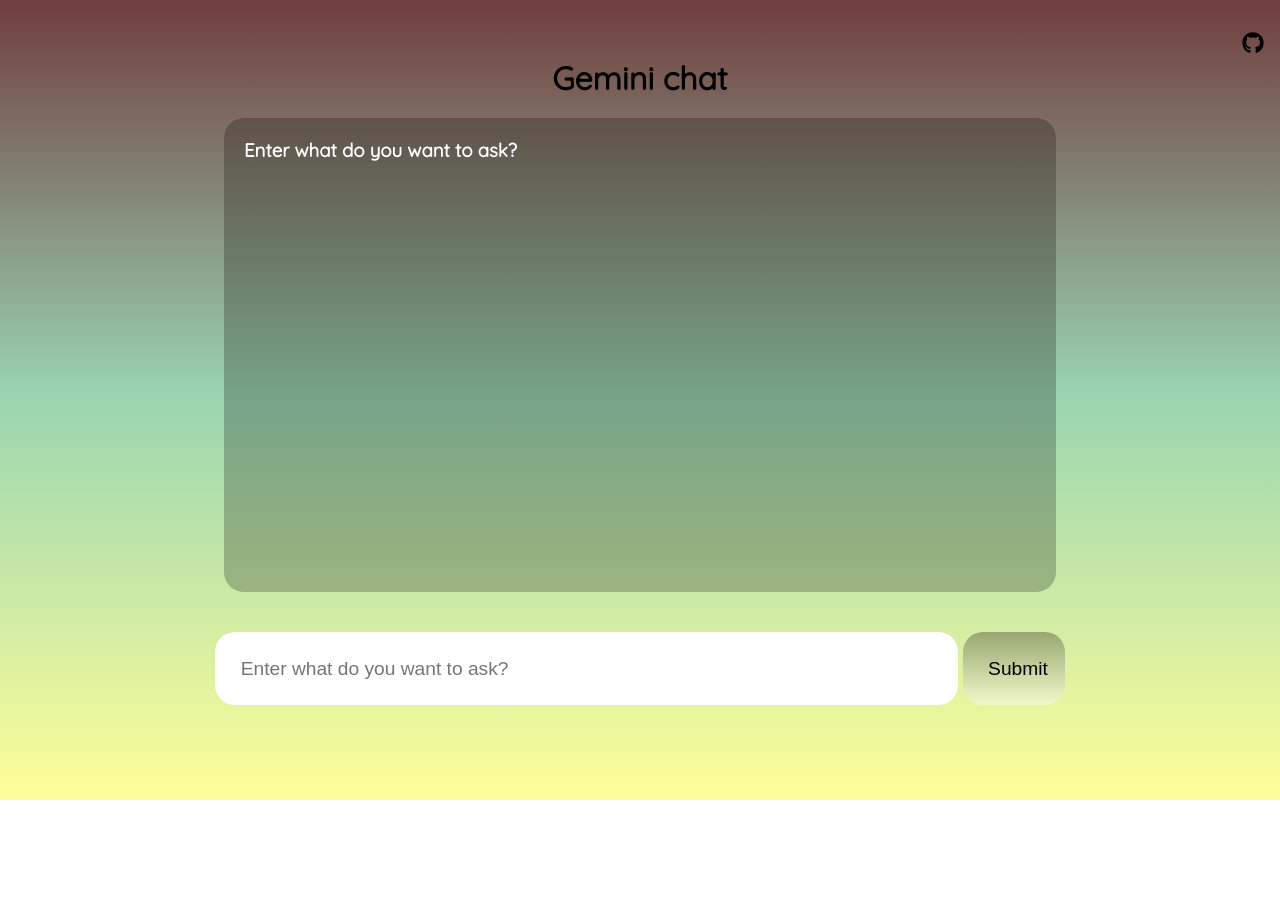
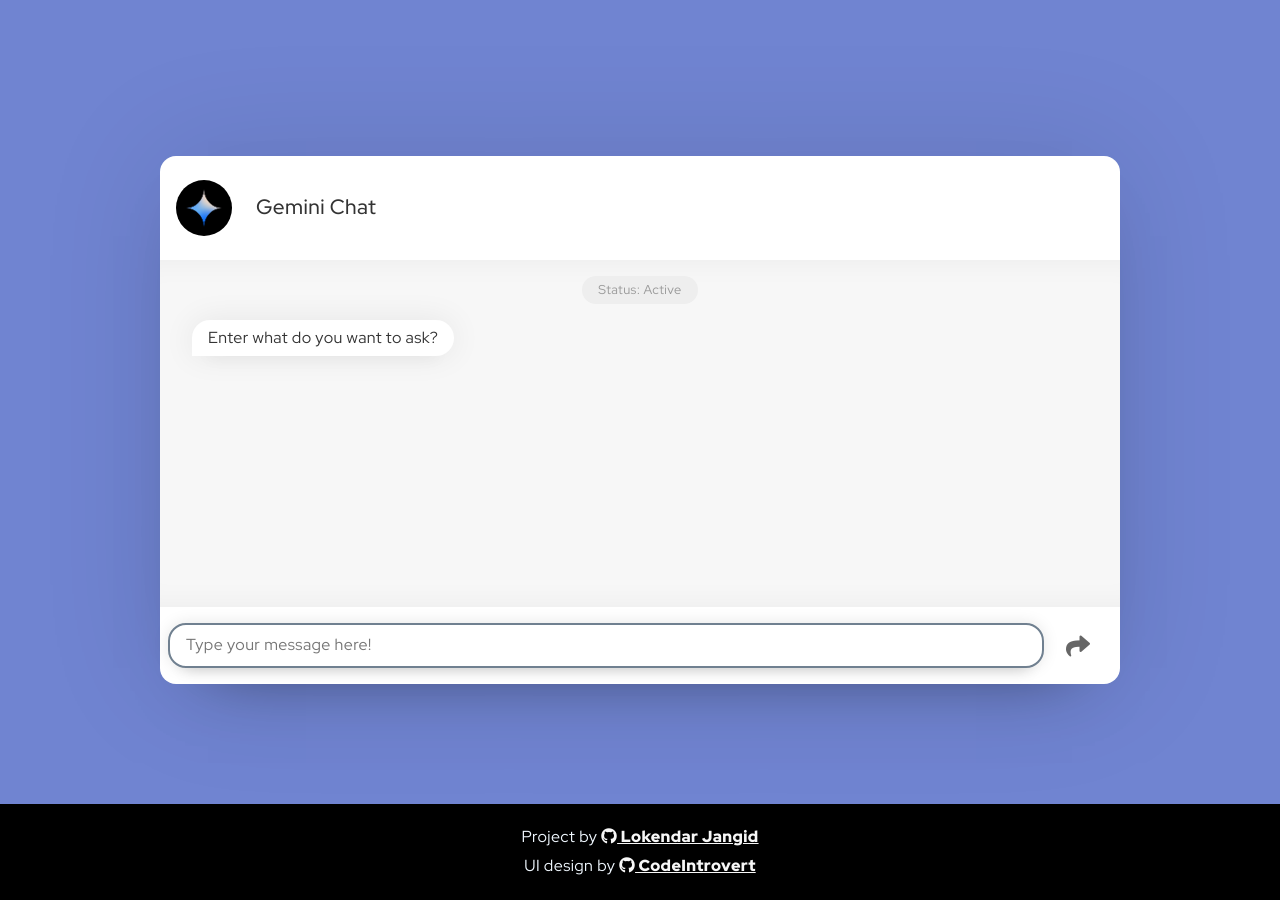
Before and after one commit to lokendarjangid/gemini-chat, a Flask app: page / in a window 1280 px wide. Before the commit the page ends 800 px from the top, so only its background shows below. Run offline with Flask 3, Linux system fonts and the light colour scheme; some libraries are stand-ins or nearby versions.

Commit message:
Major UI Overhaul

```diff
--- a/src/static/style.css
+++ b/src/static/style.css
@@ -1,148 +1,260 @@
-@import url('https://fonts.googleapis.com/css2?family=Quicksand&display=swap');
-
-
-* {
-    padding: 0;
-    margin: 0;
-    box-sizing: border-box;
+@import url("https://fonts.googleapis.com/css?family=Red+Hat+Display:400,500,900&display=swap");
+body, html {
+  font-family: Red Hat Display, sans-serif;
+  font-weight: 400;
+  line-height: 1.25em;
+  letter-spacing: 0.025em;
+  color: #333;
+  background: #7084d1;
+  margin: 50px 40px 0 ;
 }
 
-body {
-    height: 100vh;
-    /* linear gradient of indian flag */
-    background: linear-gradient(to bottom, rgb(112, 62, 62), rgba(17, 157, 71, 0.425), rgba(255, 255, 3, 0.406));
-    /* background: linear-gradient(160deg,orange,white,green); */
-    font-family: 'Quicksand', sans-serif;
-    display: flex;
-    flex-direction: column;
-    gap: 40px;
+ ::-webkit-scrollbar {
+  width: 5px;
+  background-color: whitesmoke;
 }
 
 
-.container {
-    margin-top: 2rem;
-    width: 100vw;
-    height: 70vh;
+::-webkit-scrollbar-thumb:hover {
+  background: slategray;
+}
+
+
+::-webkit-scrollbar-thumb {
+  background: slategray;
+  border-radius: 10px;
+}
+::-webkit-scrollbar-thumb:active {
+  background: darkslategray;
+}
+::-webkit-scrollbar-track {
+  background: whitesmoke;
+}
+.center {
+  display: flex;
+  justify-content: center;
+  align-items: center;
+  height: 80vh;
+
+
+}
+
+.pic {
+  width: 3.5rem;
+  height: 3.5rem;
+  background-size: cover;
+  background-position: center;
+  border-radius: 50%;
+}
+
+.contact {
+  position: relative;
+  margin-bottom: 1rem;
+  padding-left: 5rem;
+  height: 4.5rem;
   display: flex;
   flex-direction: column;
   justify-content: center;
-    align-items: center;
 }
-
-.output {
-    width: 65vw;
-    height: 60vh;
-    background: #0000003b;
-    color: rgb(255, 255, 255);
-    border-radius: 20px;
-    padding: 20px;
-    margin: 20px 20px 0 20px;
-    overflow-y: scroll;
-
-    -ms-overflow-style: none;
-    /* IE and Edge */
-    scrollbar-width: none;
-    /* Firefox */
+.contact .pic {
+  position: absolute;
+  left: 0;
 }
-
-/* Hide scrollbar for Chrome, Safari and Opera */
-.output::-webkit-scrollbar {
-    display: none;
+.contact .name {
+  font-weight: 500;
+  margin-bottom: 0.125rem;
+  font-size: 1.3rem;
 }
-
-/* .pikaimg{
-    width: 200px;
-    height: 200px;
-} */
-
-.key {
-    width: auto;
-    margin-left: 600px;
-    background: rgba(12, 56, 139, 0.62);
-    padding: 10px;
-    border-radius: 10px;
-    margin-top: 20px;
+.contact .message, .contact .seen {
+  font-size: 0.9rem;
+  color: #999;
 }
-
-.value {
-    width: 58%;
-    margin-right: 43%;
-    background: rgb(23, 92, 86);
-    padding: 10px;
-    border-radius: 10px;
-}
-
-.input {
-    display: flex;
-    justify-content: center;
-    align-items: center;
-    gap: 5px;
+.contact .badge {
+  box-sizing: border-box;
+  position: absolute;
+  width: 1.5rem;
+  height: 1.5rem;
+  text-align: center;
+  font-size: 0.9rem;
+  padding-top: 0.125rem;
+  border-radius: 1rem;
+  top: 0;
+  left: 2.5rem;
+  background: #333;
+  color: white;
 }
 
 
-#ask {
-    padding: 1.6rem;
-    width: 58vw;
-    border-radius: 20px;
-    font-size: 1.2rem;
+.chat {
+  position: relative;
+  display: flex;
+  flex-direction: column;
+  justify-content: space-evenly;
+  width: 60rem;
+  height: 33rem;
+  z-index: 2;
+  box-sizing: border-box;
+  border-radius: 1rem;
+  background: white;
+  box-shadow: 0 0 8rem 0 rgba(0, 0, 0, 0.1), 0rem 2rem 4rem -3rem rgba(0, 0, 0, 0.5);
+}
+.chat .contact.bar {
+
+  flex-shrink: 0;
+  margin: 1rem;
+  box-sizing: border-box;
+}
+.chat .messages {
+  padding: 1rem;
+  background: #F7F7F7;
+  flex-shrink: 2;
+  overflow-y: auto;
+  box-shadow: inset 0 2rem 2rem -2rem rgba(0, 0, 0, 0.05), inset 0 -2rem 2rem -2rem rgba(0, 0, 0, 0.05);
+  height: -webkit-fill-available
+}
+.chat .messages .time {
+  font-size: 0.8rem;
+  background: #EEE;
+  padding: 0.25rem 1rem;
+  border-radius: 2rem;
+  color: #999;
+  width: -webkit-fit-content;
+  width: -moz-fit-content;
+  width: fit-content;
+  margin: 0 auto;
+}
+.chat .messages .message {
+  box-sizing: border-box;
+  padding: 0.5rem 1rem;
+  margin: 1rem;
+  background: #FFF;
+  border-radius: 1.125rem 1.125rem 1.125rem 0;
+  min-height: 2.25rem;
+  width: -webkit-fit-content;
+  width: -moz-fit-content;
+  width: fit-content;
+  max-width: 66%;
+  box-shadow: 0 0 2rem rgba(0, 0, 0, 0.075), 0rem 1rem 1rem -1rem rgba(0, 0, 0, 0.1);
+}
+.chat .messages .message.parker {
+  margin: 1rem 1rem 1rem auto;
+  border-radius: 1.125rem 1.125rem 0 1.125rem;
+  background: #333;
+  color: white;
+}
+.chat .messages .message .typing {
+  display: inline-block;
+  width: 0.8rem;
+  height: 0.8rem;
+  margin-right: 0rem;
+  box-sizing: border-box;
+  background: #ccc;
+  border-radius: 50%;
+}
+.chat .messages .message .typing.typing-1 {
+  -webkit-animation: typing 3s infinite;
+          animation: typing 3s infinite;
+}
+.chat .messages .message .typing.typing-2 {
+  -webkit-animation: typing 3s 250ms infinite;
+          animation: typing 3s 250ms infinite;
+}
+.chat .messages .message .typing.typing-3 {
+  -webkit-animation: typing 3s 500ms infinite;
+          animation: typing 3s 500ms infinite;
+}
+.chat .input {
+  box-sizing: border-box;
+  flex-basis: 4rem;
+  flex-shrink: 0;
+  display: flex;
+  align-items: center;
+  padding: 1rem 0.5rem  1rem;
+}
+.chat .input button {
+  font-size: 1.5rem;
+  margin-right: 1rem;
+  color: #666;
+  cursor: pointer;
+  transition: color 200ms;
+  border: none;
+  background: none;
+}
+.chat .input button:hover {
+  color: #333;
+}
+.chat .input input {
+  border: 2px solid slategrey;
+  background-image: none;
+  background-color: white;
+  padding: 0.7rem 1rem;
+  margin-right: 1rem;
+  border-radius: 1.125rem;
+  flex-grow: 2;
+  box-shadow: 0 0 1rem rgba(0, 0, 0, 0.1), 0rem 1rem 1rem -1rem rgba(0, 0, 0, 0.2);
+  font-family: Red Hat Display, sans-serif;
+  font-weight: 400;
+  letter-spacing: 0.025em;
+}
+input:focus {
+  outline: none;
   border: none;
 }
 
-.button {
-    border: none;
-    padding: 1.6rem;
-    width: 8vw;
-    border-radius: 20px;
-    font-size: 1.2rem;
-    background: linear-gradient(rgba(0, 0, 0, 0.294), rgba(255, 255, 255, 0.437));
+
+.chat .input input:placeholder {
+  color: #999;
 }
 
-.button:hover {
-    cursor: pointer;
-    color: rgb(112, 62, 62);
+@-webkit-keyframes typing {
+  0%, 75%, 100% {
+    transform: translate(0, 0.25rem) scale(0.9);
+    opacity: 0.5;
+  }
+  25% {
+    transform: translate(0, -0.25rem) scale(1);
+    opacity: 1;
+  }
 }
 
-.source-heading {
-    width: 100%;
-    display: flex;
-    justify-content: end;
+@keyframes typing {
+  0%, 75%, 100% {
+    transform: translate(0, 0.25rem) scale(0.9);
+    opacity: 0.5;
+  }
+  25% {
+    transform: translate(0, -0.25rem) scale(1);
+    opacity: 1;
+  }
+}
+.pic.stark {
+  background-image: url("./logo.png");
 }
 
-.source-link {
-    margin-right: 1rem;
+footer{
+  background-color: black;
+  color: aliceblue;
+
+  width: 100%;
+  z-index: 9;
+  margin-top: 8vh;
+  position: absolute;
+  right: 0;
+  line-height: 1.8;
+  left: 0;
+  padding-top: 1.2rem;
+  padding-bottom: 1.2rem;
+  text-align: center;
+}
+
+footer a{
+  color:#F7F7F7;
+  font-weight: bold;
 }
 
 @media screen and (max-width:1250px) {
-    .input {
-        display: flex;
-        flex-direction: column;
-    }
-
-    .button {
-        width: 30vw;
-    }
-
-    .key {
-        width: auto;
-        margin-left: 140px;
-        background: rgba(12, 56, 139, 0.62);
-        padding: 5px;
-        font-size: 14px;
-        border-radius: 10px;
-        margin-top: 20px;
-    }
-
-    .value {
-        width: 58%;
-        font-size: 14px;
-        margin-right: 43%;
-        background: rgb(23, 92, 86);
-        padding: 5px;
-        border-radius: 10px;
-    }
-
-    .output {
-        width: 85vw;
-        height: 60vh;
+  .pic{
+    width: 2.5rem;
+    height: 2.5rem;
   }
 }
--- a/src/templates/base.html
+++ b/src/templates/base.html
@@ -5,6 +5,9 @@
     <meta charset="UTF-8">
     <meta name="viewport" content="width=device-width, initial-scale=1.0">
     <meta http-equiv="X-UA-Compatible" content="ie=edge">
+    <link rel="stylesheet" href="https://cdnjs.cloudflare.com/ajax/libs/font-awesome/6.5.1/css/all.min.css"
+        integrity="sha512-DTOQO9RWCH3ppGqcWaEA1BIZOC6xxalwEsw9c2QQeAIftl+Vegovlnee1c9QX4TctnWMn13TZye+giMm8e2LwA=="
+        crossorigin="anonymous" referrerpolicy="no-referrer" />
     <link rel="stylesheet" href="{{ url_for('static', filename = 'style.css') }}">
     {% block head %}{% endblock %}
 </head>
@@ -22,5 +25,12 @@
     </script>
 
 </body>
+<footer>
+    Project by <a href="" target="_blank"><i class="fa-brands fa-github"></i> Lokendar Jangid</a>
+    <br>
+    UI design by <a href="https://github.com/codeintrovert" target="_blank"><i class="fa-brands fa-github"></i>
+        CodeIntrovert</a>
+
+</footer>
 
 </html>
--- a/src/templates/index.html
+++ b/src/templates/index.html
@@ -1,45 +1,63 @@
-{% extends 'base.html' %}
+{% extends 'base.html'%}
 
 {% block head %}
 <title>Gemini Chat</title>
+<meta charset="UTF-8">
+<title>Gemini Chat</title>
+<link rel="stylesheet" href="https://cdnjs.cloudflare.com/ajax/libs/normalize/5.0.0/normalize.min.css">
+<link rel='stylesheet' href='https://cdnjs.cloudflare.com/ajax/libs/font-awesome/5.9.0/css/all.min.css'>
+<link rel="stylesheet" href="./style.css">
 {% endblock %}
 
+
 {% block body %}
+<div class="center">
+    <div class="chat">
+        <div class="contact bar">
+            <div class="pic stark"></div>
+            <div class="name">
+                Gemini Chat
+            </div>
+        </div>
 
-<div class="container">
-    <h4 class="source-heading"><a href="https://github.com/lokendarjangid/gemini-chat" class="source-link">
-            <svg xmlns="http://www.w3.org/2000/svg" height="22" width="22" viewBox="0 0 496 512">
-                <path
-                    d="M165.9 397.4c0 2-2.3 3.6-5.2 3.6-3.3 .3-5.6-1.3-5.6-3.6 0-2 2.3-3.6 5.2-3.6 3-.3 5.6 1.3 5.6 3.6zm-31.1-4.5c-.7 2 1.3 4.3 4.3 4.9 2.6 1 5.6 0 6.2-2s-1.3-4.3-4.3-5.2c-2.6-.7-5.5 .3-6.2 2.3zm44.2-1.7c-2.9 .7-4.9 2.6-4.6 4.9 .3 2 2.9 3.3 5.9 2.6 2.9-.7 4.9-2.6 4.6-4.6-.3-1.9-3-3.2-5.9-2.9zM244.8 8C106.1 8 0 113.3 0 252c0 110.9 69.8 205.8 169.5 239.2 12.8 2.3 17.3-5.6 17.3-12.1 0-6.2-.3-40.4-.3-61.4 0 0-70 15-84.7-29.8 0 0-11.4-29.1-27.8-36.6 0 0-22.9-15.7 1.6-15.4 0 0 24.9 2 38.6 25.8 21.9 38.6 58.6 27.5 72.9 20.9 2.3-16 8.8-27.1 16-33.7-55.9-6.2-112.3-14.3-112.3-110.5 0-27.5 7.6-41.3 23.6-58.9-2.6-6.5-11.1-33.3 2.6-67.9 20.9-6.5 69 27 69 27 20-5.6 41.5-8.5 62.8-8.5s42.8 2.9 62.8 8.5c0 0 48.1-33.6 69-27 13.7 34.7 5.2 61.4 2.6 67.9 16 17.7 25.8 31.5 25.8 58.9 0 96.5-58.9 104.2-114.8 110.5 9.2 7.9 17 22.9 17 46.4 0 33.7-.3 75.4-.3 83.6 0 6.5 4.6 14.4 17.3 12.1C428.2 457.8 496 362.9 496 252 496 113.3 383.5 8 244.8 8zM97.2 352.9c-1.3 1-1 3.3 .7 5.2 1.6 1.6 3.9 2.3 5.2 1 1.3-1 1-3.3-.7-5.2-1.6-1.6-3.9-2.3-5.2-1zm-10.8-8.1c-.7 1.3 .3 2.9 2.3 3.9 1.6 1 3.6 .7 4.3-.7 .7-1.3-.3-2.9-2.3-3.9-2-.6-3.6-.3-4.3 .7zm32.4 35.6c-1.6 1.3-1 4.3 1.3 6.2 2.3 2.3 5.2 2.6 6.5 1 1.3-1.3 .7-4.3-1.3-6.2-2.2-2.3-5.2-2.6-6.5-1zm-11.4-14.7c-1.6 1-1.6 3.6 0 5.9 1.6 2.3 4.3 3.3 5.6 2.3 1.6-1.3 1.6-3.9 0-6.2-1.4-2.3-4-3.3-5.6-2z" />
-            </svg></a></h4>
-    <h1>Gemini chat</h1>
-    <div class="output">
-        <h3>
+
+
+
+        <div class="messages" id="chat">
+            <div class="time">
+                Status: Active
+            </div>
+
             {% if output %}
             {% for key, value in output.items() %}
-            <p>
-            <div class="key"><b>{{ key }}</b></div>
-            <br>
-            <div class="value"><b>{{ value }}</b></div>
 
-            </p>
+            <div class="message parker">
+                {{ key }}
+            </div>
+            <div class="message stark">
+                {{ value }}
+            </div>
             {% endfor %}
             {% else %}
-            <h3>Enter what do you want to ask?</h3>
+            <div class="message stark">
+                Enter what do you want to ask?
+            </div>
             {% endif %}
-        </h3>
-        <!-- <img class="pikaimg" src="{{ url_for('static', filename = 'assets/pikachu.png') }}" alt=""> -->
+        </div>
+
+        <form action="/" class="form" method="POST">
+            <div class="input">
+                <input placeholder="Type your message here!" type="text" id="ask" name="ask">
+                <button type="submit" class="fas fa-share"></button>
+
+
+            </div>
+        </form>
     </div>
-
 </div>
 
-<form action="/" class="form" method="POST">
-    <div class="input">
-        <input type="text" placeholder="Enter what do you want to ask?" id="ask" name="ask">
-        <input type="submit" class="button">
-    </div>
-</form>
+<!-- partial -->
+<script src='https://cdnjs.cloudflare.com/ajax/libs/jquery/3.4.1/jquery.min.js'></script>
+<script src="./script.js"></script>
 
-<script src="https://kit.fontawesome.com/c4a3389572.js" crossorigin="anonymous"></script>
-
-{% endblock body %}
+{% endblock %}
```
Also changed, not shown: src/static/assets/pikachu.png (deleted), src/static/logo.png (added). Lines whose indentation alone changed are shown as unchanged.
